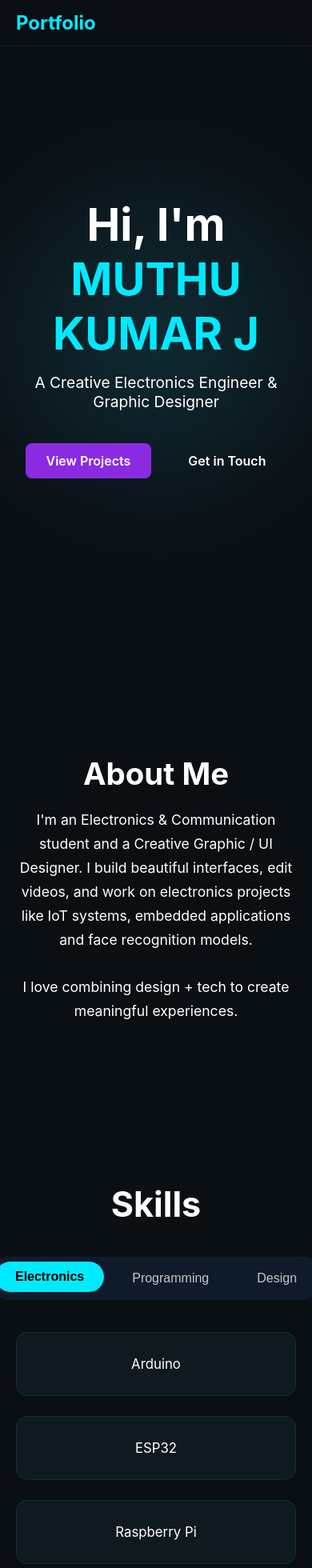
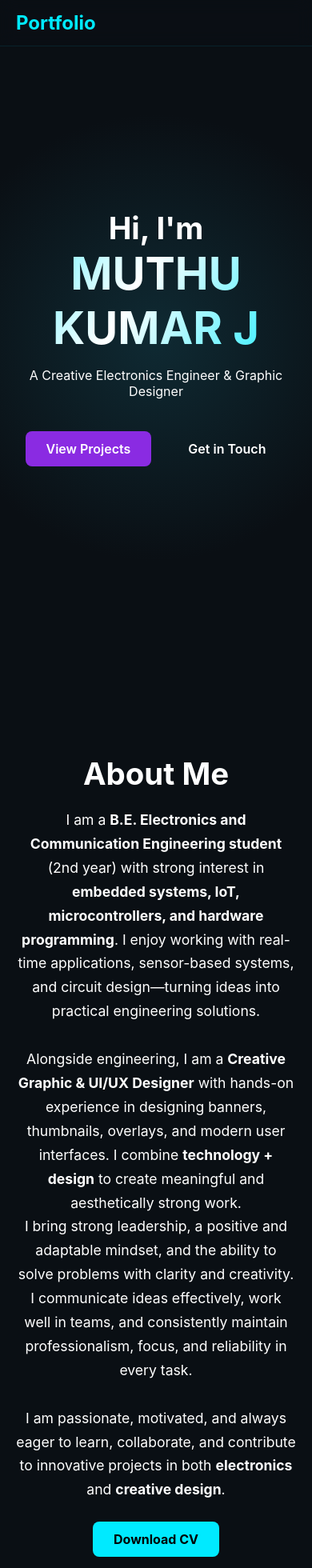
Before and after one commit to Muthukumarj-42/portfolio, a React (Vite) app: page / in a window 390 px wide. Shown: the top 1960 px of the page at 80% size. Built offline with nearby package versions, Linux system fonts and the light colour scheme.

Commit message:
Changes in About, hero , skills

```diff
--- a/src/components/About.module.css
+++ b/src/components/About.module.css
@@ -17,3 +17,21 @@
   color: var(--text-light);
   line-height: 1.7;
 }
+.cvBtn {
+  margin-top: 25px;
+  display: inline-block;
+  background: #00eaff;
+  color: #000;
+  padding: 12px 26px;
+  border-radius: 8px;
+  text-decoration: none;
+  font-weight: 700;
+  font-size: 1rem;
+  transition: 0.3s ease;
+}
+
+.cvBtn:hover {
+  background: #0dcedf;
+  transform: translateY(-3px);
+  box-shadow: 0 0 12px rgba(0, 234, 255, 0.7);
+}
--- a/src/components/About.tsx
+++ b/src/components/About.tsx
@@ -21,13 +21,42 @@ function About() {
         transition={{ duration: 0.8 }}
         className={styles.text}
       >
-        I'm an Electronics & Communication student and a Creative Graphic / UI
-        Designer. I build beautiful interfaces, edit videos, and work on
-        electronics projects like IoT systems, embedded applications and face
-        recognition models.
+        I am a{" "}
+        <strong>B.E. Electronics and Communication Engineering student </strong>
+        (2nd year) with strong interest in{" "}
+        <strong>
+          embedded systems, IoT, microcontrollers, and hardware programming
+        </strong>
+        . I enjoy working with real-time applications, sensor-based systems, and
+        circuit design—turning ideas into practical engineering solutions.
         <br />
-        <br />I love combining design + tech to create meaningful experiences.
+        <br />
+        Alongside engineering, I am a{" "}
+        <strong>Creative Graphic & UI/UX Designer</strong> with hands-on
+        experience in designing banners, thumbnails, overlays, and modern user
+        interfaces. I combine <strong>technology + design</strong> to create
+        meaningful and aesthetically strong work.
+        <br /> I bring strong leadership, a positive and adaptable mindset, and
+        the ability to solve problems with clarity and creativity. I communicate
+        ideas effectively, work well in teams, and consistently maintain
+        professionalism, focus, and reliability in every task.
+        <br />
+        <br />I am passionate, motivated, and always eager to learn,
+        collaborate, and contribute to innovative projects in both{" "}
+        <strong>electronics</strong> and <strong>creative design</strong>.
       </motion.p>
+
+      <motion.a
+        href="/Muthu_Kumar_J_CV.pdf"
+        download
+        className={styles.cvBtn}
+        initial={{ opacity: 0, y: 10 }}
+        whileInView={{ opacity: 1, y: 0 }}
+        viewport={{ once: true }}
+        transition={{ duration: 0.6 }}
+      >
+        Download CV
+      </motion.a>
     </section>
   );
 }
--- a/src/components/Hero.module.css
+++ b/src/components/Hero.module.css
@@ -15,8 +15,66 @@
   color: white;
 }
 
-.highlight {
-  color: #00eaff; /* Bright Cyan */
+/* ✨ Neon Flicker + Glow Animation */
+.neonName {
+  color: #00eaff;
+  display: inline-block;
+  animation: neonFlicker 1.8s ease-out forwards,
+    neonGlow 4s infinite ease-in-out 2s;
+  text-shadow: 0 0 5px #00eaff, 0 0 10px #00eaff;
+}
+
+/* Flicker effect when turning on */
+@keyframes neonFlicker {
+  0% {
+    opacity: 0;
+    text-shadow: none;
+  }
+  5% {
+    opacity: 1;
+  }
+  10% {
+    opacity: 0.4;
+  }
+  15% {
+    opacity: 1;
+  }
+  20% {
+    opacity: 0.5;
+  }
+  30% {
+    opacity: 1;
+  }
+  40% {
+    opacity: 0.3;
+  }
+  50% {
+    opacity: 1;
+  }
+  60% {
+    opacity: 0.7;
+  }
+  70% {
+    opacity: 1;
+  }
+  100% {
+    opacity: 1;
+    text-shadow: 0 0 8px #00eaff, 0 0 16px #00eaff, 0 0 32px #00eaff;
+  }
+}
+
+/* Soft breathing glow */
+@keyframes neonGlow {
+  0% {
+    text-shadow: 0 0 8px #00eaff, 0 0 16px #00eaff;
+  }
+  50% {
+    text-shadow: 0 0 20px #00eaff, 0 0 35px #00eaff, 0 0 50px #00eaff;
+    transform: scale(1.01);
+  }
+  100% {
+    text-shadow: 0 0 8px #00eaff, 0 0 16px #00eaff;
+  }
 }
 
 .subtitle {
@@ -33,7 +91,7 @@
 }
 
 .primaryBtn {
-  background-color: #8a2be2; /* NEW COLOR */
+  background-color: #8a2be2;
   color: white;
   padding: 12px 26px;
   font-size: 1rem;
@@ -45,7 +103,7 @@
 
 .primaryBtn:hover {
   transform: translateY(-3px);
-  background-color: #a55cff; /* Hover */
+  background-color: #a55cff;
 }
 
 .secondaryBtn {
@@ -64,3 +122,55 @@
   color: black;
   transform: translateY(-3px);
 }
+
+/* Mobile */
+@media (max-width: 768px) {
+  .title {
+    font-size: 2.4rem;
+  }
+
+  .subtitle {
+    font-size: 1rem;
+  }
+}
+/* Liquid Flow Text Animation */
+.name {
+  font-weight: 700;
+  font-size: 3.5rem;
+  position: relative;
+  display: inline-block;
+
+  background: linear-gradient(
+    120deg,
+    #00eaff,
+    #ffffff,
+    #00eaff,
+    #ffffff,
+    #00eaff
+  );
+
+  background-size: 300%;
+  background-position: 0% 50%;
+
+  /* Required for gradient text */
+  -webkit-background-clip: text;
+  background-clip: text;
+
+  -webkit-text-fill-color: transparent;
+  color: transparent;
+
+  animation: liquidFlow 6s infinite ease-in-out;
+}
+
+/* Smooth flowing liquid animation */
+@keyframes liquidFlow {
+  0% {
+    background-position: 0% 50%;
+  }
+  50% {
+    background-position: 100% 50%;
+  }
+  100% {
+    background-position: 0% 50%;
+  }
+}
--- a/src/components/Hero.tsx
+++ b/src/components/Hero.tsx
@@ -1,40 +1,24 @@
-import { motion } from "framer-motion";
 import styles from "./Hero.module.css";
 
 function Hero() {
   return (
     <section id="home" className={styles.hero}>
-      <motion.h1
-        initial={{ opacity: 0, y: -20 }}
-        animate={{ opacity: 1, y: 0 }}
-        transition={{ duration: 0.6 }}
-        className={styles.title}
-      >
-        Hi, I'm <span className={styles.highlight}>MUTHU KUMAR J</span>
-      </motion.h1>
+      <h1 className={styles.title}>
+        Hi, I'm <span className={styles.name}>MUTHU KUMAR J</span>
+      </h1>
 
-      <motion.p
-        initial={{ opacity: 0, y: 20 }}
-        animate={{ opacity: 1, y: 0 }}
-        transition={{ duration: 0.8 }}
-        className={styles.subtitle}
-      >
+      <p className={styles.subtitle}>
         A Creative Electronics Engineer & Graphic Designer
-      </motion.p>
+      </p>
 
-      <motion.div
-        initial={{ opacity: 0 }}
-        animate={{ opacity: 1 }}
-        transition={{ delay: 1, duration: 0.5 }}
-        className={styles.btnGroup}
-      >
+      <div className={styles.btnGroup}>
         <a className={styles.primaryBtn} href="#projects">
           View Projects
         </a>
         <a className={styles.secondaryBtn} href="#contact">
           Get in Touch
         </a>
-      </motion.div>
+      </div>
     </section>
   );
 }
--- a/src/components/Skills.tsx
+++ b/src/components/Skills.tsx
@@ -25,6 +25,8 @@ function Skills() {
 
   const programmingSkills = [
     "C (Beginner)",
+    "HTML",
+    "CSS",
     "Python (Beginner)",
     "Verilog (Beginner)",
     "Vibe Coding",
--- a/src/data/projects.ts
+++ b/src/data/projects.ts
@@ -1,6 +1,7 @@
 import Thumbnail from "../assets/certificates/Thumbnail.jpg";
 import banner from "../assets/certificates/Banner.jpg";
 import fsm from "../assets/certificates/FSM.png";
+import flight from "../assets/certificates/Flight.png";
 
 export const projects = [
   {
@@ -50,33 +51,8 @@ export const projects = [
       </ul>
     `,
   },
-
   {
     id: 3,
-    category: "electronics",
-    title: "Water Quality Monitoring System (SIH Version)",
-    shortDesc: "Advanced IoT water quality monitoring for SIH.",
-    tags: ["IoT", "Analytics"],
-    details: `
-      <h2>Water Quality Monitoring System – SIH Edition</h2>
-
-      <h3>Overview</h3>
-      <p>
-        Enhanced IoT-enabled water quality monitoring project submitted to
-        <strong>Smart India Hackathon 2025</strong>.
-      </p>
-
-      <ul>
-        <li><strong>Duration:</strong> 2 Months</li>
-        <li><strong>Team Size:</strong> 6 Members</li>
-        <li><strong>Role Played:</strong> IoT Integration & System Testing</li>
-        <li><strong>Experience:</strong> Hands-on experience in advanced sensor interfacing</li>
-      </ul>
-    `,
-  },
-
-  {
-    id: 4,
     category: "electronics",
     title: "Safe Autonomous Navigation using Mobile Sensors",
     shortDesc: "Using smartphone sensors to enable safe autonomous navigation.",
@@ -98,12 +74,8 @@ export const projects = [
       </ul>
     `,
   },
-
-  // ===========================================================
-  // MINI PROJECTS
-  // ===========================================================
   {
-    id: 5,
+    id: 4,
     category: "electronics",
     title: "Smart Door Access Control System (RFID – FSM on FPGA)",
     shortDesc: "FPGA Door access control system using Verilog.",
@@ -153,7 +125,7 @@ export const projects = [
 `,
   },
   {
-    id: 6,
+    id: 5,
     category: "design",
     title: "BGMI/PUBS Thumbnails ",
     shortDesc:
@@ -177,7 +149,7 @@ export const projects = [
     `,
   },
   {
-    id: 7,
+    id: 6,
     category: "design",
     title: "BGMI/PUBS Banners and overlays ",
     shortDesc:
@@ -199,4 +171,32 @@ export const projects = [
 
     `,
   },
+  {
+    id: 7,
+    category: "design",
+    title: "Flight Ticket Booking App – UI Design",
+    shortDesc:
+      "Clean and intuitive UI/UX design for a modern flight ticket booking application.",
+    tags: ["Figma", "UI/UX", "Prototyping"],
+    img: flight,
+    viewLink:
+      "https://www.figma.com/design/T5B4RlMm767KULYynKIuo8/Untitled?node-id=0-1&t=OiL5IufLXvIk2gPL-1",
+
+    details: `
+    <h3>Overview</h3>
+    <p>
+      A complete flight booking app UI designed with a modern aviation theme.
+      The design covers the full user journey including flight search, ticket details,
+      seat selection, and boarding pass generation. The interface focuses on clarity,
+      fast navigation, strong visual hierarchy, and a clean red–white airline-inspired style.
+    </p>
+
+    <ul>
+      <li><strong>Screens Included:</strong> Flight search & listing, ticket/boarding pass view, and seat selection.</li>
+      <li><strong>Role Played:</strong> UI/UX Designer – wireframing, layout design, prototyping, and visual styling.</li>
+      <li><strong>Experience:</strong> Learned workflow structuring, information hierarchy balance, aviation UI standards,
+      and designing intuitive multi-step user flows.</li>
+    </ul>
+  `,
+  },
 ];
```
Also changed, not shown: src/assets/certificates/Flight.png (added).
